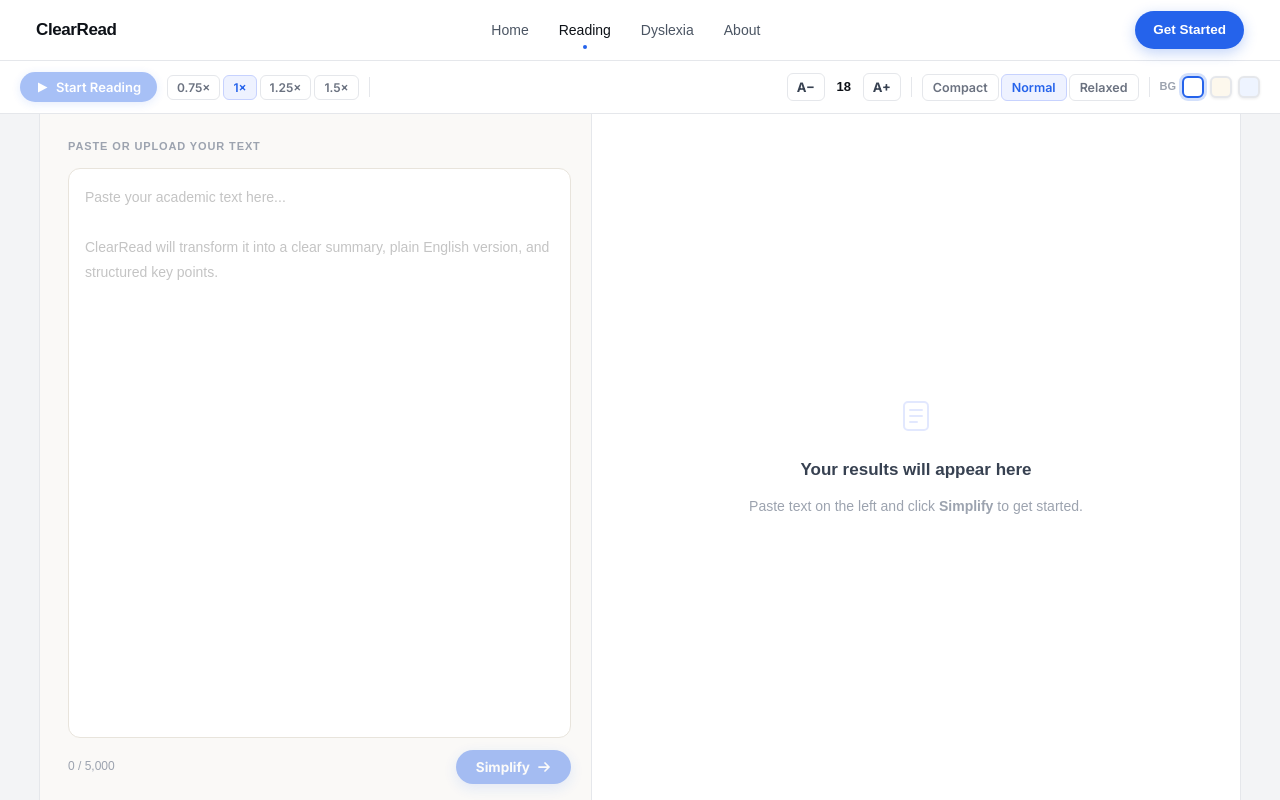
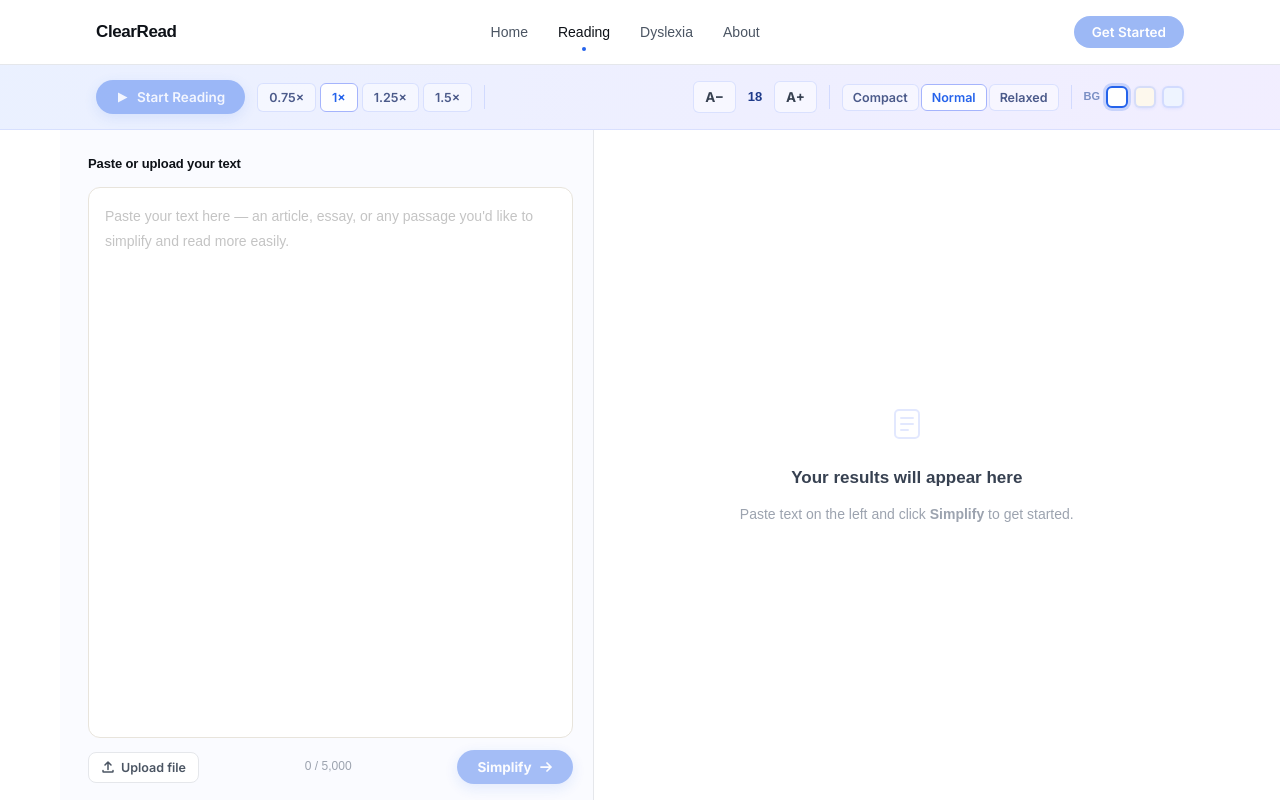
Before and after one commit to fit5120-tp43-12am/fit5120-tp43-newclearread, a Vue app in the folder frontend/: page /reading in a window 1280 px wide. Built offline with nearby package versions, Linux system fonts and the light colour scheme.

Commit message:
Update the reading page layout and style.

```diff
--- a/frontend/src/views/ReadingPage.vue
+++ b/frontend/src/views/ReadingPage.vue
@@ -27,9 +27,9 @@ const bgTheme     = ref('white')
 const spacingMap = { compact: 1.55, normal: 1.8, relaxed: 2.15 }
 
 const bgThemes = [
-  { value: 'white', bg: '#ffffff', text: '#0d1117' },
-  { value: 'cream', bg: '#fdf8ed', text: '#1c1309' },
-  { value: 'sky',   bg: '#eef4ff', text: '#0d1940' },
+  { value: 'white', bg: '#ffffff', swatch: '#ffffff', text: '#0d1117' },
+  { value: 'cream', bg: '#fdf8ed', swatch: '#fdf8ed', text: '#1c1309' },
+  { value: 'sky',   bg: '#eef4ff', swatch: '#eef4ff', text: '#0d1940' },
 ]
 const theme = computed(() => bgThemes.find(t => t.value === bgTheme.value) || bgThemes[0])
 
@@ -169,6 +169,70 @@ function wordCount(text) {
   return text.trim().split(/\s+/).filter(Boolean).length
 }
 
+// ── File Upload ──────────────────────────────────────────────────────────────
+const fileInputRef = ref(null)
+const fileError    = ref('')
+
+// Directly readable as plain text
+const TEXT_EXT    = ['.txt', '.md', '.markdown', '.csv', '.rtf', '.log', '.text']
+// Accepted but need backend to extract (placeholder inserted)
+const BINARY_EXT  = ['.pdf', '.doc', '.docx', '.odt', '.pages', '.epub', '.ppt', '.pptx']
+// Rejected — not text
+const IMAGE_EXT   = ['.jpg','.jpeg','.png','.gif','.webp','.svg','.bmp','.tiff','.ico','.heic']
+const MEDIA_EXT   = ['.mp4','.mov','.avi','.mkv','.webm','.mp3','.wav','.aac','.flac','.ogg']
+
+function triggerFileInput() {
+  fileError.value = ''
+  fileInputRef.value?.click()
+}
+
+function handleFileUpload(event) {
+  const file = event.target.files[0]
+  event.target.value = ''
+  if (!file) return
+
+  const ext = '.' + file.name.split('.').pop().toLowerCase()
+
+  // Hard reject — images & media
+  if (IMAGE_EXT.includes(ext)) {
+    fileError.value = 'Image files cannot be uploaded. Please paste your text directly.'
+    return
+  }
+  if (MEDIA_EXT.includes(ext)) {
+    fileError.value = 'Audio and video files are not supported. Please paste your text directly.'
+    return
+  }
+
+  // Reject unrecognised formats
+  if (!TEXT_EXT.includes(ext) && !BINARY_EXT.includes(ext)) {
+    fileError.value = `"${file.name}" is not a supported format. Accepted: PDF, Word, TXT, MD, RTF, EPUB, CSV.`
+    return
+  }
+
+  if (file.size > 5 * 1024 * 1024) {
+    fileError.value = 'File is too large (max 5 MB). Please use a shorter document.'
+    return
+  }
+
+  fileError.value = ''
+
+  // Binary formats — placeholder text; teammate connects backend extraction
+  if (BINARY_EXT.includes(ext)) {
+    rawText.value =
+      `[File uploaded: ${file.name}]\n\n` +
+      `Text extraction for ${ext.toUpperCase().slice(1)} files requires the backend processing service.\n` +
+      `Your teammate can connect POST /api/text/extract to enable this. ` +
+      `In the meantime, please paste the text content directly.`
+    return
+  }
+
+  // Plain-text formats — read directly
+  const reader = new FileReader()
+  reader.onload  = (e) => { rawText.value = e.target.result }
+  reader.onerror = ()  => { fileError.value = 'Could not read the file. Please try again.' }
+  reader.readAsText(file, 'UTF-8')
+}
+
 onMounted(()  => window.addEventListener('scroll', onScroll))
 onUnmounted(() => { window.removeEventListener('scroll', onScroll); stopSpeech() })
 </script>
@@ -186,7 +250,7 @@ onUnmounted(() => { window.removeEventListener('scroll', onScroll); stopSpeech()
           <li><a href="/dyslexia" class="nav-link">Dyslexia</a></li>
           <li><a href="#"         class="nav-link">About</a></li>
         </ul>
-        <a href="#" class="btn-nav">Get Started</a>
+        <button class="btn-nav btn-nav--disabled" disabled>Get Started</button>
       </div>
     </nav>
 
@@ -268,7 +332,7 @@ onUnmounted(() => { window.removeEventListener('scroll', onScroll); stopSpeech()
               v-for="t in bgThemes"
               :key="t.value"
               :class="['bg-swatch', { 'bg-swatch--active': bgTheme === t.value }]"
-              :style="{ background: t.bg }"
+              :style="{ background: t.swatch }"
               @click="bgTheme = t.value"
             ></button>
           </div>
@@ -282,21 +346,49 @@ onUnmounted(() => { window.removeEventListener('scroll', onScroll); stopSpeech()
 
       <!-- Left: input panel -->
       <div class="input-panel" :style="inputFlexStyle">
-        <p class="input-panel-label">PASTE OR UPLOAD YOUR TEXT</p>
+        <p class="input-panel-label">Paste or upload your text</p>
+
+        <!-- Hidden file input -->
+        <input
+          ref="fileInputRef"
+          type="file"
+          accept=".txt,.md,.markdown,.csv,.rtf,.log,.pdf,.doc,.docx,.odt,.pages,.epub,.ppt,.pptx"
+          style="display:none"
+          @change="handleFileUpload"
+        />
 
         <textarea
           v-model="rawText"
           class="input-textarea"
           :class="{ 'input-textarea--over': overLimit }"
-          placeholder="Paste your academic text here...&#10;&#10;ClearRead will transform it into a clear summary, plain English version, and structured key points."
+          placeholder="Paste your text here — an article, essay, or any passage you'd like to simplify and read more easily."
           spellcheck="false"
           :maxlength="charLimit"
         ></textarea>
 
+        <!-- File error message -->
+        <div v-if="fileError" class="file-error">
+          <svg width="14" height="14" viewBox="0 0 14 14" fill="none" style="flex-shrink:0">
+            <circle cx="7" cy="7" r="6" stroke="#ef4444" stroke-width="1.5"/>
+            <path d="M7 4v3.5M7 9.5v.5" stroke="#ef4444" stroke-width="1.5" stroke-linecap="round"/>
+          </svg>
+          {{ fileError }}
+        </div>
+
         <div class="input-footer">
+          <!-- Upload button -->
+          <button class="btn-upload" @click="triggerFileInput" title="Upload a .txt or .md file">
+            <svg width="14" height="14" viewBox="0 0 14 14" fill="none">
+              <path d="M7 9.5V2M7 2L4 5M7 2L10 5" stroke="currentColor" stroke-width="1.5" stroke-linecap="round" stroke-linejoin="round"/>
+              <path d="M2 10.5v1a.5.5 0 00.5.5h9a.5.5 0 00.5-.5v-1" stroke="currentColor" stroke-width="1.5" stroke-linecap="round"/>
+            </svg>
+            Upload file
+          </button>
+
           <span class="char-count" :class="{ 'char-count--over': overLimit }">
             {{ charCount.toLocaleString() }} / {{ charLimit.toLocaleString() }}
           </span>
+
           <button
             class="btn-simplify"
             :disabled="!rawText.trim() || overLimit || mode === 'loading'"
@@ -396,7 +488,7 @@ onUnmounted(() => { window.removeEventListener('scroll', onScroll); stopSpeech()
   display: flex;
   flex-direction: column;
   overflow: hidden;
-  background: #f3f4f6;
+  background: #fff;
   font-family: 'Arial', 'Helvetica Neue', sans-serif;
 }
 
@@ -411,9 +503,10 @@ onUnmounted(() => { window.removeEventListener('scroll', onScroll); stopSpeech()
   box-shadow: 0 1px 8px rgba(0,0,0,0.06);
 }
 .nav-inner {
-  max-width: 100%;
+  max-width: 1160px;
+  margin: 0 auto;
   padding: 0 36px;
-  height: 60px;
+  height: 64px;
   display: flex;
   align-items: center;
 }
@@ -450,43 +543,50 @@ onUnmounted(() => { window.removeEventListener('scroll', onScroll); stopSpeech()
   box-shadow: 0 4px 14px rgba(37,99,235,0.28);
   transition: background 0.2s, transform 0.15s;
 }
-.btn-nav:hover { background: #1d4ed8; transform: translateY(-1px); }
+.btn-nav:hover:not(:disabled) { background: #1d4ed8; transform: translateY(-1px); }
+.btn-nav--disabled { opacity: 0.45; cursor: not-allowed; box-shadow: none; }
 
 /* ── Toolbar ── */
 .toolbar {
   flex-shrink: 0;
-  background: #fff;
-  border-bottom: 1px solid #e5e7eb;
+  background: linear-gradient(105deg, rgba(232,239,255,0.9) 0%, rgba(240,236,255,0.9) 100%);
+  backdrop-filter: blur(14px);
+  -webkit-backdrop-filter: blur(14px);
+  border-bottom: 1px solid rgba(199,210,254,0.55);
   z-index: 40;
+  position: relative;
 }
 .toolbar-inner {
   display: flex;
   align-items: center;
   justify-content: space-between;
-  padding: 0 20px;
-  height: 52px;
-  gap: 12px;
+  max-width: 1160px;
+  margin: 0 auto;
+  padding: 0 36px;
+  height: 64px;
+  gap: 16px;
+  width: 100%;
 }
 .toolbar-left,
 .toolbar-right {
   display: flex;
   align-items: center;
-  gap: 10px;
+  gap: 12px;
 }
 .toolbar-sep {
-  width: 1px; height: 20px;
-  background: #e5e7eb;
+  width: 1px; height: 24px;
+  background: rgba(199,210,254,0.7);
   flex-shrink: 0;
 }
 
 /* Play button */
 .btn-read {
-  display: inline-flex; align-items: center; gap: 7px;
-  padding: 7px 16px;
+  display: inline-flex; align-items: center; gap: 8px;
+  padding: 9px 20px;
   background: #2563eb; color: #fff;
-  font-size: 13px; font-weight: 600;
+  font-size: 13.5px; font-weight: 600;
   border: none; border-radius: 999px; cursor: pointer;
-  box-shadow: 0 2px 10px rgba(37,99,235,0.3);
+  box-shadow: 0 4px 14px rgba(37,99,235,0.28);
   transition: background 0.2s, transform 0.15s;
   white-space: nowrap;
 }
@@ -495,43 +595,43 @@ onUnmounted(() => { window.removeEventListener('scroll', onScroll); stopSpeech()
 .btn-read--active { background: #1d4ed8; }
 
 /* Speed pills */
-.speed-group { display: flex; gap: 3px; }
+.speed-group { display: flex; gap: 4px; }
 .speed-pill {
-  padding: 4px 9px;
-  font-size: 12px; font-weight: 600;
-  border: 1.5px solid #e5e7eb; border-radius: 6px;
-  background: transparent; color: #6b7280; cursor: pointer;
+  padding: 6px 11px;
+  font-size: 12.5px; font-weight: 600;
+  border: 1.5px solid rgba(199,210,254,0.6); border-radius: 6px;
+  background: rgba(255,255,255,0.45); color: #4b5a8a; cursor: pointer;
   transition: all 0.15s;
 }
-.speed-pill:hover { background: #f3f4f6; color: #0d1117; }
-.speed-pill--active { background: #eef2ff; color: #2563eb; border-color: #c7d2fe; }
+.speed-pill:hover { background: rgba(255,255,255,0.75); color: #0d1117; }
+.speed-pill--active { background: rgba(255,255,255,0.9); color: #2563eb; border-color: #a5b4fc; }
 
 /* View toggle */
-.view-toggle { display: flex; background: #f3f4f6; border-radius: 8px; padding: 3px; gap: 2px; }
+.view-toggle { display: flex; background: rgba(199,210,254,0.3); border-radius: 8px; padding: 3px; gap: 2px; }
 .view-btn {
-  padding: 5px 12px;
-  font-size: 12.5px; font-weight: 600;
+  padding: 6px 14px;
+  font-size: 13px; font-weight: 600;
   border: none; border-radius: 6px;
-  background: transparent; color: #6b7280; cursor: pointer;
+  background: transparent; color: #4b5a8a; cursor: pointer;
   transition: all 0.15s;
 }
-.view-btn--active { background: #fff; color: #0d1117; box-shadow: 0 1px 4px rgba(0,0,0,0.08); }
+.view-btn--active { background: rgba(255,255,255,0.9); color: #0d1117; box-shadow: 0 1px 4px rgba(99,120,255,0.12); }
 
 /* Font controls */
 .font-group {
   display: flex; align-items: center; gap: 6px;
 }
 .font-btn {
-  padding: 5px 9px;
-  font-size: 13px; font-weight: 700;
-  border: 1.5px solid #e5e7eb; border-radius: 6px;
-  background: #fff; color: #374151; cursor: pointer;
+  padding: 7px 11px;
+  font-size: 13.5px; font-weight: 700;
+  border: 1.5px solid rgba(199,210,254,0.6); border-radius: 6px;
+  background: rgba(255,255,255,0.55); color: #374151; cursor: pointer;
   transition: background 0.15s;
 }
-.font-btn:hover { background: #f3f4f6; }
+.font-btn:hover { background: rgba(255,255,255,0.85); }
 .font-val {
   font-size: 13px; font-weight: 600;
-  color: #0d1117; min-width: 26px; text-align: center;
+  color: #1e3a8a; min-width: 26px; text-align: center;
 }
 
 /* Segmented spacing */
@@ -539,23 +639,23 @@ onUnmounted(() => { window.removeEventListener('scroll', onScroll); stopSpeech()
 .seg-btn {
   padding: 5px 10px;
   font-size: 12.5px; font-weight: 600;
-  border: 1.5px solid #e5e7eb; border-radius: 6px;
-  background: #fff; color: #6b7280; cursor: pointer;
+  border: 1.5px solid rgba(199,210,254,0.6); border-radius: 6px;
+  background: rgba(255,255,255,0.45); color: #4b5a8a; cursor: pointer;
   transition: all 0.15s;
 }
-.seg-btn:hover { background: #f3f4f6; }
-.seg-btn--active { background: #eef2ff; color: #2563eb; border-color: #c7d2fe; }
+.seg-btn:hover { background: rgba(255,255,255,0.75); }
+.seg-btn--active { background: rgba(255,255,255,0.9); color: #2563eb; border-color: #a5b4fc; }
 
 /* BG swatches */
 .bg-group { display: flex; align-items: center; gap: 6px; }
-.bg-label { font-size: 11px; font-weight: 600; color: #9ca3af; }
+.bg-label { font-size: 11px; font-weight: 600; color: #7a8fc4; }
 .bg-swatch {
   width: 22px; height: 22px;
   border-radius: 6px;
-  border: 2px solid #e5e7eb;
+  border: 2px solid rgba(199,210,254,0.7);
   cursor: pointer;
   transition: transform 0.15s;
-  box-shadow: 0 1px 3px rgba(0,0,0,0.08);
+  box-shadow: 0 1px 3px rgba(99,120,255,0.12);
 }
 .bg-swatch:hover { transform: scale(1.15); }
 .bg-swatch--active { border-color: #2563eb; box-shadow: 0 0 0 3px rgba(37,99,235,0.2); }
@@ -566,10 +666,9 @@ onUnmounted(() => { window.removeEventListener('scroll', onScroll); stopSpeech()
   display: flex;
   overflow: hidden;
   min-height: 0;
-  max-width: 1200px;
+  max-width: 1160px;
   margin: 0 auto;
   width: 100%;
-  box-shadow: 0 0 0 1px #e5e7eb;
 }
 
 /* ── Left input panel ── */
@@ -577,7 +676,7 @@ onUnmounted(() => { window.removeEventListener('scroll', onScroll); stopSpeech()
   flex-shrink: 0;
   display: flex;
   flex-direction: column;
-  background: #faf9f7;
+  background: #fafbff;
   border-right: 1px solid #e5e7eb;
   padding: 24px 20px 16px 28px;
   gap: 12px;
@@ -585,10 +684,10 @@ onUnmounted(() => { window.removeEventListener('scroll', onScroll); stopSpeech()
   transition: flex 0.45s cubic-bezier(0.4, 0, 0.2, 1);
 }
 .input-panel-label {
-  font-size: 11px; font-weight: 700;
-  letter-spacing: 0.08em; color: #9ca3af;
+  font-size: 13px; font-weight: 700;
+  color: #0d1117;
   margin: 0;
-  text-transform: uppercase;
+  letter-spacing: -0.01em;
 }
 .input-textarea {
   flex: 1;
@@ -620,6 +719,35 @@ onUnmounted(() => { window.removeEventListener('scroll', onScroll); stopSpeech()
   font-size: 12px; font-weight: 500; color: #9ca3af;
 }
 .char-count--over { color: #ef4444; }
+
+/* File upload button */
+.btn-upload {
+  display: inline-flex; align-items: center; gap: 6px;
+  padding: 7px 12px;
+  background: #fff; color: #4b5563;
+  font-size: 12.5px; font-weight: 600;
+  border: 1.5px solid #e5e7eb; border-radius: 8px;
+  cursor: pointer;
+  transition: background 0.15s, border-color 0.15s, color 0.15s;
+  white-space: nowrap;
+}
+.btn-upload:hover {
+  background: #f3f4f6; color: #0d1117;
+  border-color: #d1d5db;
+}
+
+/* File error */
+.file-error {
+  display: flex; align-items: center; gap: 6px;
+  font-size: 12.5px; color: #ef4444; font-weight: 500;
+  background: #fef2f2;
+  border: 1px solid #fecaca;
+  border-radius: 8px;
+  padding: 8px 12px;
+  margin: 0;
+  line-height: 1.4;
+}
+
 .btn-simplify {
   display: inline-flex; align-items: center; gap: 7px;
   padding: 9px 20px;
```
Also changed, not shown: 1 other file (tests, documents, lock files or other folders).
